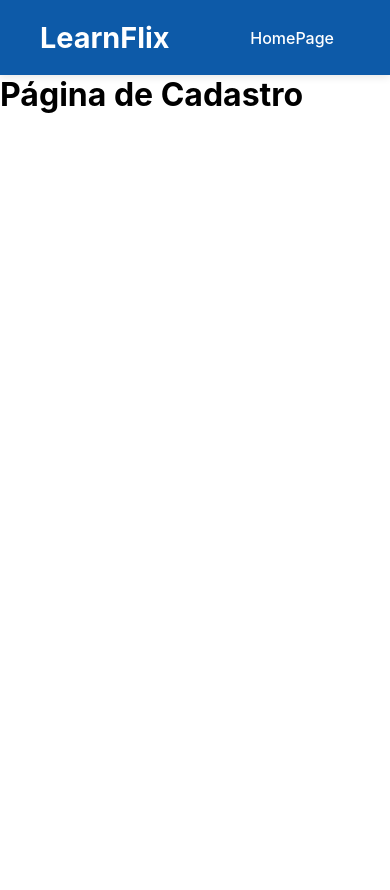
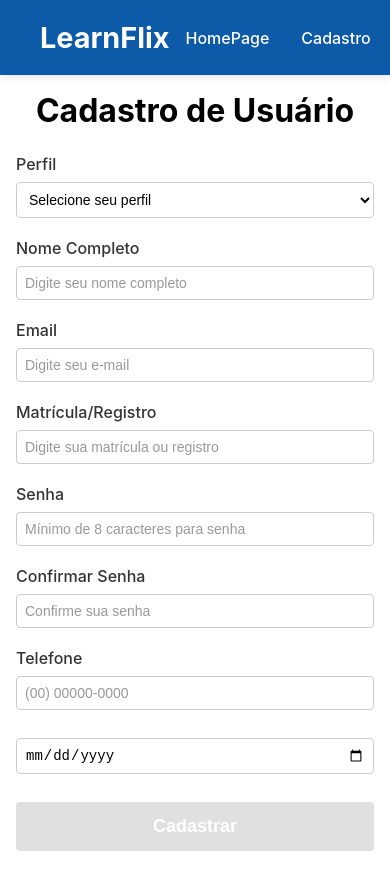
Before and after one commit to LFbruck/learnflix, a React (Create React App) app: page /cadastro in a window 390 px wide. Shown: the top 890 px of the page. Before the commit the page ends 844 px from the top, so only its background shows below. Built offline with nearby package versions, Linux system fonts and the light colour scheme.

Commit message:
feat: implementa página de cadastro com validaçao e responsividade

```diff
--- a/src/components/Header/Header.jsx
+++ b/src/components/Header/Header.jsx
@@ -10,6 +10,9 @@
                     <Link to={"/"} className={styles.link}>
                         HomePage
                     </Link>
+                    <Link to={"/cadastro"} className={styles.link}>
+                        Cadastro
+                    </Link>
                 </nav>
             </div>
         </header>
--- a/src/pages/CadastroPage.jsx
+++ /dev/null
@@ -1,7 +0,0 @@
-export default function CadastroPage() {
-    return (
-        <>
-            <h1>Página de Cadastro</h1>
-        </>
-    );
-}
--- /dev/null
+++ b/src/pages/CadastroPage/CadastroPage.jsx
@@ -0,0 +1,22 @@
+import styles from "./CadastroPage.module.css";
+import FormularioCadastro from "../../components/FormularioCadastro";
+import { useNavigate } from "react-router-dom";
+
+export default function CadastroPage() {
+    const navigate = useNavigate();
+
+    function handleCadastro(data) {
+        alert("Usuário cadastrado com sucesso!");
+        console.log("Dados:", data);
+         navigate("/login");
+     }
+
+    return (
+        <div className={styles.container}>
+            <h1 className={styles.title}>Cadastro de Usuário</h1>
+            <div className={styles.wrapper}>
+                <FormularioCadastro onSubmit={handleCadastro} />
+            </div>
+        </div>
+    );
+}
--- /dev/null
+++ b/src/pages/CadastroPage/CadastroPage.module.css
@@ -0,0 +1,31 @@
+.container {
+    width: 100%;
+    margin: 0 auto;
+    min-height: 100vh;
+    display: flex;
+    flex-direction: column;
+    gap: 1.5rem;
+    padding: 0 1rem;
+}
+
+.title {
+    align-self: center;
+    padding-top: 1rem;
+}
+
+@media (min-width: 768px) {
+    .container {
+        align-items: center;
+        padding: 0;
+    }
+
+    .wrapper {
+        width: 500px;
+    }
+}
+
+@media (min-width: 1200px) {
+    .wrapper {
+        width: 550px;
+    }
+}
--- /dev/null
+++ b/src/pages/CadastroPage/index.jsx
@@ -0,0 +1 @@
+export { default } from "./CadastroPage";
--- a/src/routes/Routes.jsx
+++ b/src/routes/Routes.jsx
@@ -3,7 +3,7 @@
 import Layout from "../components/Layout/Layout";
 import HomePage from "../pages/HomePage";
 import LoginPage from "../pages/LoginPage";
-import CadastroPage from "../pages/CadastroPage";
+import CadastroPage from "../pages/CadastroPage/CadastroPage";
 
 const router = createBrowserRouter([
     {
```
